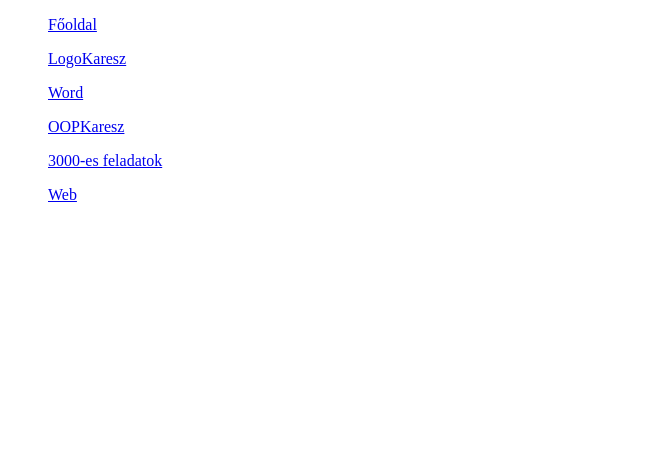
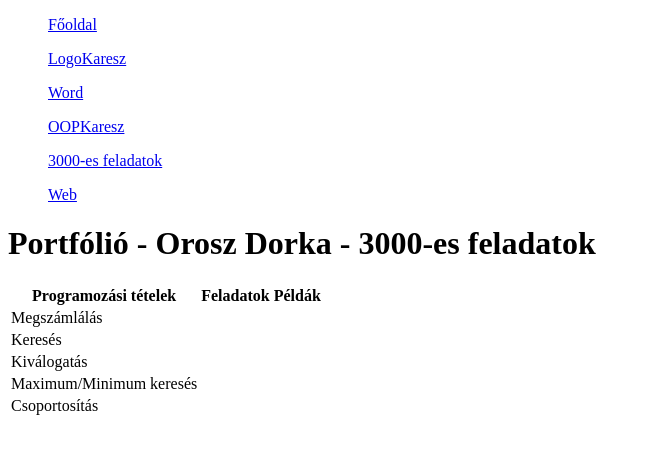
Before and after one commit to OroszDorkaa/Portfolio, a plain HTML site: page 3000/index.html in a window 1280 px wide. Shown: the whole page, without its empty margins (0-651 px from the left). Drawn offline with Linux system fonts and the light colour scheme.

Commit message:
szerkesztés

```diff
--- a/3000/index.html
+++ b/3000/index.html
@@ -14,8 +14,32 @@
             <ul><a href="./../Word/index.html">Word</a></ul>
             <ul><a href="./../OpKaresz/index.html">OOPKaresz</a></ul>
             <ul><a href="./../3000/index.html">3000-es feladatok</a></ul>
-            <ul><a href="./../Web/index.html">Web</a></ul>
+            <ul><a href="./../Weboldalak/index.html">Web</a></ul>
         </nav>
     </header>
+    <h1>Portfólió - Orosz Dorka - 3000-es feladatok</h1>
+    <table>
+        <tr>
+            <th>Programozási tételek</th>
+            <th>Feladatok</th>
+            <th>Példák</th>
+        </tr>
+        <tr>
+            <td>Megszámlálás</td>
+        </tr>
+        <tr>
+            <td>Keresés</td>
+        </tr>
+        <tr>
+            <td>Kiválogatás</td>
+        </tr>
+        <tr>
+            <td>Maximum/Minimum keresés</td>
+        </tr>
+        <tr>
+            <td>Csoportosítás</td>
+        </tr>
+
+    </table>
 </body>
 </html>
```
Also changed, not shown: LogoKaresz/index.html (+2 -1 lines), OpKaresz/index.html (+2 -2 lines), Weboldalak/index.html (renamed from Web/index.html, +2 -2 lines), Word/index.html (+1 -1 lines), index.html (+4 -2 lines).
